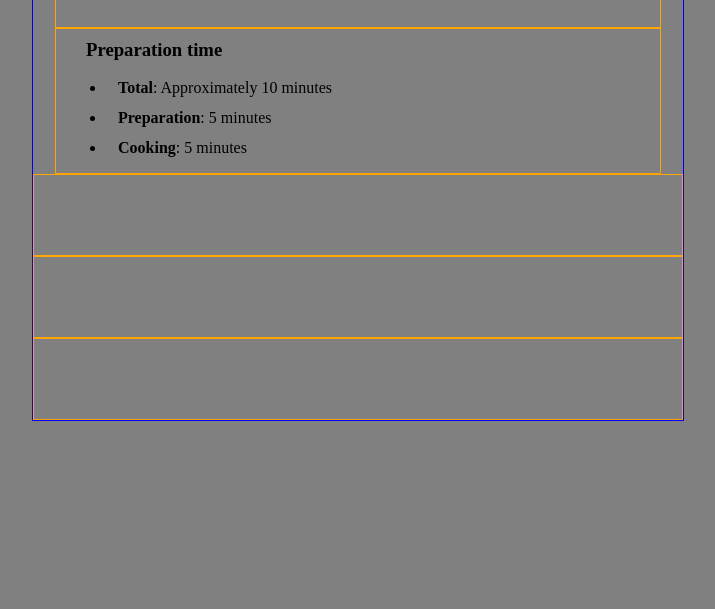
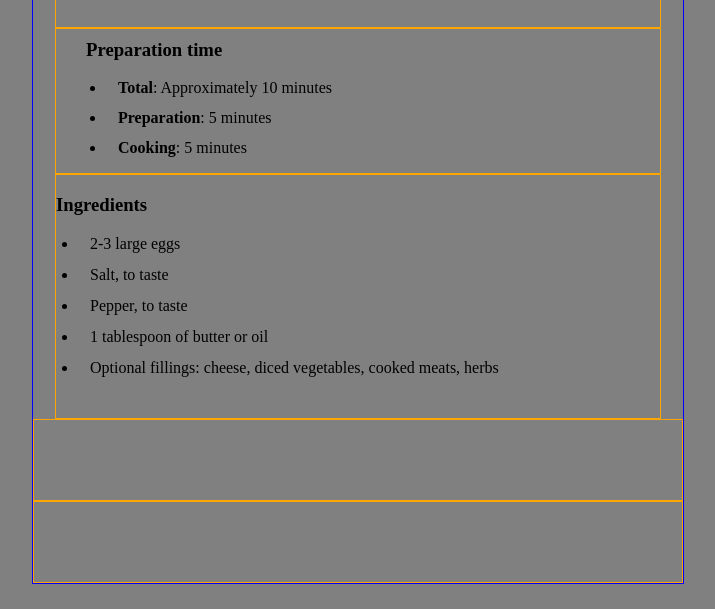
Before and after one commit to Si1entERA/recipe-page-main, a plain HTML site: page index.html in a window 1280 px wide. Shown: the part 439-1048 px from the top of the page, without its empty margins (282-997 px from the left). Before the commit the page ends 885 px from the top, so only its background shows below. Drawn offline with Linux system fonts and the light colour scheme.

Commit message:
added styling to ingredients section

```diff
--- a/index.html
+++ b/index.html
@@ -41,20 +41,23 @@
       </ul>
     </section>
 
-    <section class="ingredients"></section>
+    <section class="ingredients">
+      <h3>Ingredients</h3>
+      <ul>
+        <li>2-3 large eggs</li>
+        <li>Salt, to taste</li>
+        <li>Pepper, to taste</li>
+        <li>1 tablespoon of butter or oil</li>
+        <li>Optional fillings: cheese, diced vegetables, cooked meats, herbs</li>
+      </ul>
+    </section>
     <section class="instructions"></section>
     <section class="nutrition"></section>
   </main>
 
   <!--
 
-  Ingredients
 
-  2-3 large eggs
-  Salt, to taste
-  Pepper, to taste
-  1 tablespoon of butter or oil
-  Optional fillings: cheese, diced vegetables, cooked meats, herbs
 
   Instructions
 
--- a/style.css
+++ b/style.css
@@ -89,16 +89,33 @@ main {
 /****************** PREPERATION TIME END ***************/
 
 
-
+/****************** INGREDIENTS START ***************/
 .ingredients{
   border: 1px solid orange;
-  height: 80px;
+  height: auto;
+  margin: 0 22px 0 22px;
 }
 
+.ingredients ul{
+  padding: 0 0 0 22px;
+}
+
+.ingredients li{
+  margin: 0 0 8px 0;
+  padding: 0 0 5px 12px;
+}
+
+.ingredients li:last-child {
+  padding-bottom: 25px;
+}
+/****************** INGREDIENTS END ***************/
+
+/****************** INSTRUCTIONS START ***************/
 .instructions{
   border: 1px solid orange;
   height: 80px;
 }
+/****************** INSTRUCTIONS END ***************/
 
 .nutrition{
   border: 1px solid orange;
```
